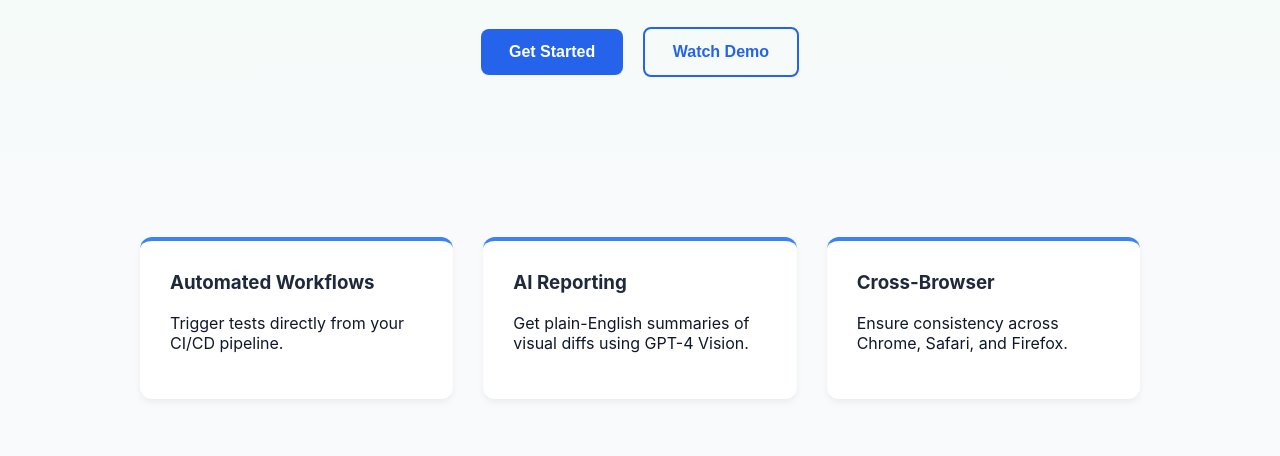
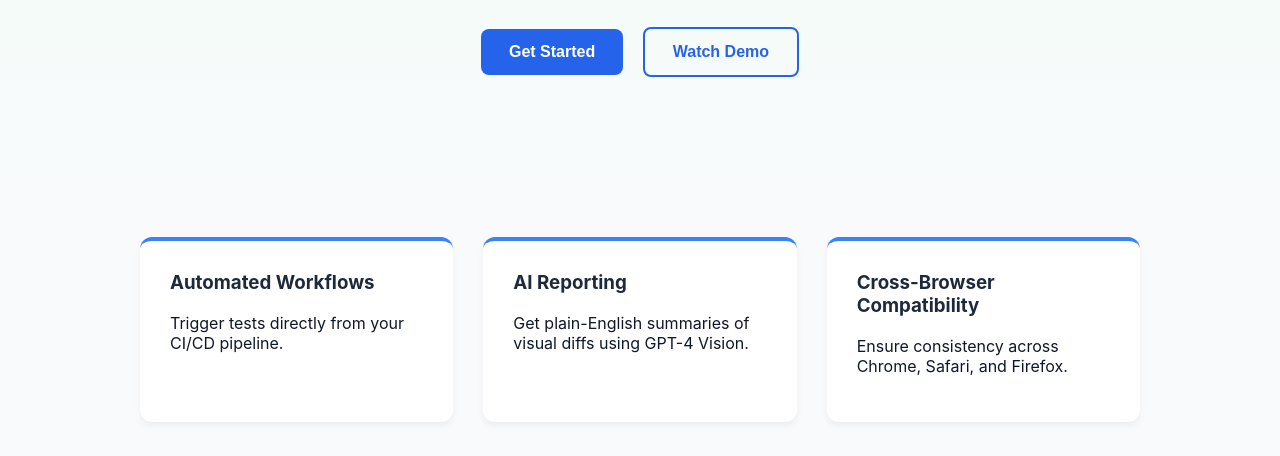
Before and after one commit to Keerthana301103/sample_website, a plain HTML site: page sample_website.html in a window 1280 px wide. Shown: the part 330-786 px from the top of the page. Drawn offline with Linux system fonts and the light colour scheme.

Commit message:
modified  sample

```diff
--- a/sample_website.html
+++ b/sample_website.html
@@ -134,7 +134,7 @@
             <p>Get plain-English summaries of visual diffs using GPT-4 Vision.</p>
         </div>
         <div class="card" id="card-3">
-            <h3>Cross-Browser</h3>
+            <h3>Cross-Browser Compatibility</h3>
             <p>Ensure consistency across Chrome, Safari, and Firefox.</p>
         </div>
     </section>
```
